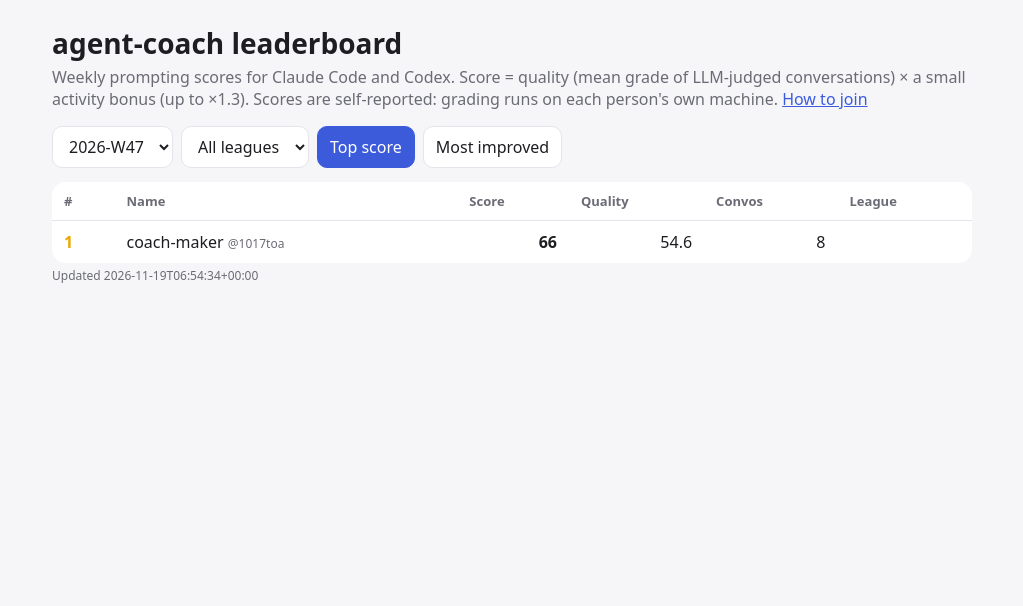
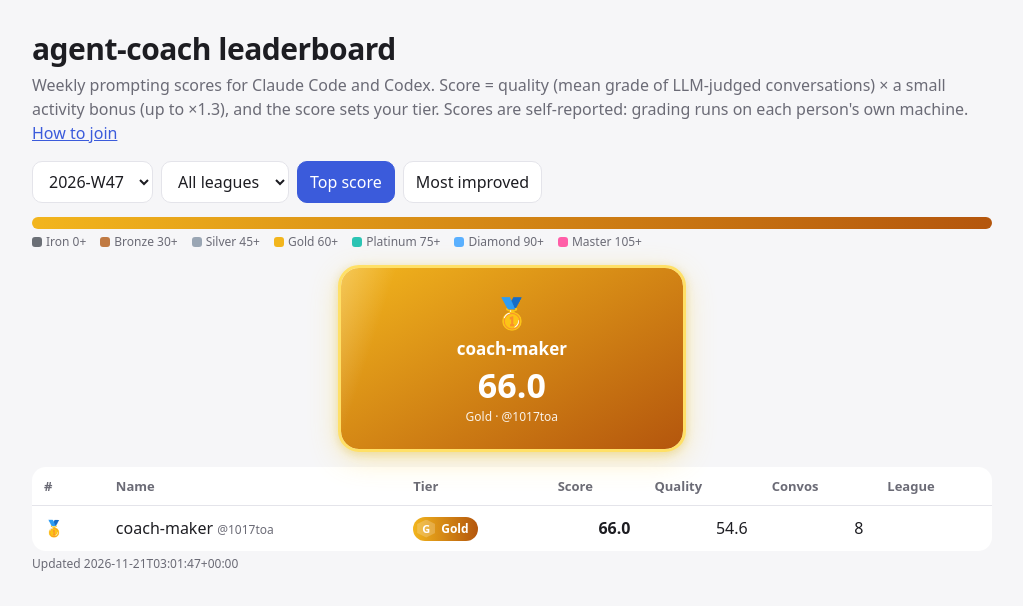
Before and after one commit to 1017toa/agent-coach, a plain HTML site: page docs/leaderboard/index.html in a window 1280 px wide. Shown: the whole page, without its empty margins (128-1151 px from the left). Drawn offline with Linux system fonts and the light colour scheme.

Commit message:
Update leaderboard

```diff
--- a/docs/leaderboard/index.html
+++ b/docs/leaderboard/index.html
@@ -1,43 +1,79 @@
 <!doctype html><html lang="en"><head><meta charset="utf-8"><meta name="viewport" content="width=device-width,initial-scale=1">
 <title>agent-coach leaderboard</title>
-<meta name="description" content="Weekly leaderboard of prompting scores for Claude Code and Codex users, graded by agent-coach.">
+<meta name="description" content="Weekly leaderboard and tiers of prompting scores for Claude Code and Codex users, graded by agent-coach.">
 <style>
-:root{--bg:#f6f6f8;--fg:#1d1d22;--muted:#6b6b76;--card:#fff;--line:#e4e4ea;--acc:#3b5bdb;--gold:#e8a800}
-@media (prefers-color-scheme:dark){:root{--bg:#141418;--fg:#ececf1;--muted:#9a9aa6;--card:#1d1d23;--line:#2c2c35;--acc:#7c93ff}}
+:root{--bg:#f6f6f8;--fg:#1d1d22;--muted:#6b6b76;--card:#fff;--line:#e4e4ea;--acc:#3b5bdb}
+@media (prefers-color-scheme:dark){:root{--bg:#0f0f13;--fg:#ececf1;--muted:#9a9aa6;--card:#1a1a20;--line:#2a2a33;--acc:#8a9dff}}
 body{margin:0;background:var(--bg);color:var(--fg);font-family:system-ui,-apple-system,"Segoe UI","Malgun Gothic",sans-serif}
-main{max-width:920px;margin:0 auto;padding:24px 16px 60px}h1{margin:0 0 4px;font-size:28px}p{color:var(--muted);margin:4px 0 16px}
-.bar{display:flex;gap:8px;flex-wrap:wrap;margin:14px 0}select,button{font:inherit;padding:8px 12px;border-radius:10px;border:1px solid var(--line);background:var(--card);color:var(--fg)}
+main{max-width:960px;margin:0 auto;padding:28px 16px 64px}h1{margin:0 0 4px;font-size:30px;letter-spacing:-.5px}
+p{color:var(--muted);margin:4px 0 16px;line-height:1.5}a{color:var(--acc)}
+.bar{display:flex;gap:8px;flex-wrap:wrap;margin:14px 0}select,button{font:inherit;padding:8px 12px;border-radius:10px;border:1px solid var(--line);background:var(--card);color:var(--fg);cursor:pointer}
 button.on{background:var(--acc);color:#fff;border-color:var(--acc)}
+.dist{display:flex;height:12px;border-radius:6px;overflow:hidden;background:var(--line);margin:8px 0 4px}.dist i{display:block;height:100%;transition:width .8s}
+.legend{display:flex;flex-wrap:wrap;gap:6px 14px;font-size:12px;color:var(--muted);margin-bottom:14px}.legend b{display:inline-block;width:10px;height:10px;border-radius:3px;margin-right:4px;vertical-align:-1px}
+.podium{display:grid;grid-template-columns:1fr 1.15fr 1fr;gap:12px;align-items:end;margin:18px 0}
+.pod{border-radius:18px;padding:16px 12px;text-align:center;color:#fff;position:relative;overflow:hidden;animation:rise .7s cubic-bezier(.2,1.3,.4,1) both;box-shadow:0 10px 30px #0003}
+.pod.p1{padding:24px 12px;animation-delay:.15s}.pod.p2{animation-delay:.3s}.pod.p3{animation-delay:.45s}
+.pod .m{font-size:30px}.pod .nm{font-weight:800;font-size:17px;margin-top:4px;word-break:break-all}.pod .sc{font-size:34px;font-weight:900;margin-top:2px}.pod .tr{font-size:12px;opacity:.9}
+.pod::after{content:"";position:absolute;top:-50%;left:-60%;width:40%;height:200%;background:linear-gradient(90deg,#fff0,#fff5,#fff0);transform:rotate(18deg);animation:sweep 3.5s ease-in-out 1s infinite}
+.pod.p1{outline:3px solid #ffe066;animation:rise .7s cubic-bezier(.2,1.3,.4,1) .15s both,glow 2.4s ease-in-out 1s infinite}
+@keyframes rise{from{transform:translateY(30px) scale(.9);opacity:0}}@keyframes sweep{0%{left:-60%}55%,100%{left:130%}}
+@keyframes glow{50%{box-shadow:0 0 0 6px #ffe06655,0 10px 40px #ffd43b88}}
 table{width:100%;border-collapse:collapse;background:var(--card);border-radius:14px;overflow:hidden}
 th,td{padding:10px 12px;border-bottom:1px solid var(--line);text-align:left;font-variant-numeric:tabular-nums}th{color:var(--muted);font-weight:600;font-size:13px}
-td.n{text-align:right}tr:last-child td{border-bottom:0}.r1{color:var(--gold);font-weight:800}.chip{font-size:12px;color:var(--muted)}
-a{color:var(--acc)}.empty{padding:30px;text-align:center;color:var(--muted)}
-@media (max-width:640px){.hide{display:none}}
+td.n{text-align:right}tr:last-child td{border-bottom:0}tr.row{animation:fade .5s ease both}@keyframes fade{from{opacity:0;transform:translateX(-8px)}}
+.tier{display:inline-flex;align-items:center;gap:6px;padding:3px 9px 3px 4px;border-radius:999px;color:#fff;font-size:12px;font-weight:700;white-space:nowrap}
+.tier .hx{width:18px;height:18px;display:grid;place-items:center;font-size:11px;clip-path:polygon(50% 0,100% 25%,100% 75%,50% 100%,0 75%,0 25%);background:#fff3}
+.tier.master,.tier.diamond{position:relative;overflow:hidden}.tier.master::after,.tier.diamond::after{content:"";position:absolute;inset:0;background:linear-gradient(100deg,#fff0 30%,#fff8 50%,#fff0 70%);transform:translateX(-100%);animation:chip 2.6s ease-in-out infinite}
+@keyframes chip{60%,100%{transform:translateX(100%)}}
+.chip{font-size:12px;color:var(--muted)}.empty{padding:30px;text-align:center;color:var(--muted);background:var(--card);border-radius:14px}
+@media (max-width:640px){.hide{display:none}.podium{gap:8px}.pod .sc{font-size:26px}}
+@media (prefers-reduced-motion:reduce){*{animation:none!important;transition:none!important}}
 </style></head><body><main>
 <h1>agent-coach leaderboard</h1>
-<p>Weekly prompting scores for Claude Code and Codex. Score = quality (mean grade of LLM-judged conversations) × a small activity bonus (up to ×1.3). Scores are self-reported: grading runs on each person's own machine. <a href="https://github.com/1017toa/agent-coach#weekly-ranking">How to join</a></p>
+<p>Weekly prompting scores for Claude Code and Codex. Score = quality (mean grade of LLM-judged conversations) × a small activity bonus (up to ×1.3), and the score sets your tier. Scores are self-reported: grading runs on each person's own machine. <a href="https://github.com/1017toa/agent-coach#weekly-ranking">How to join</a></p>
 <div class="bar"><select id="week"></select><select id="league"></select>
 <button id="t-score" class="on">Top score</button><button id="t-imp">Most improved</button></div>
+<div class="dist" id="dist"></div><div class="legend" id="legend"></div>
+<div id="podium"></div>
 <div id="board"></div>
 <p class="chip" id="upd"></p>
 </main>
-<script id="data" type="application/json">{"updated": "2026-11-19T06:54:34+00:00", "weeks": {"2026-W47": [{"login": "1017toa", "nickname": "coach-maker", "league": "", "week": "2026-W47", "conversations": 8, "quality": 54.6, "bonus": 1.208, "score": 66.0, "improvement": -2.8, "habits": {"specific_context": 50, "done_criteria": 21, "constraints": 38, "hand_over": 94, "scope_signal": 62, "plan_first": 25, "stop_conditions": 38, "evidence": 58, "steering": 86, "reusable_guidance": 75, "focused_session": 25, "model_effort": 93}, "sources": ["claude"], "issue": 1, "submitted": "2026-11-19T06:54:25Z"}]}}</script>
+<script id="data" type="application/json">{"updated": "2026-11-21T03:01:47+00:00", "tiers": [{"id": "iron", "min": 0, "en": "Iron", "ko": "아이언", "from": "#6b6f76", "to": "#2f3237", "accent": "#d0d3d8"}, {"id": "bronze", "min": 30, "en": "Bronze", "ko": "브론즈", "from": "#c07a43", "to": "#6b3a1b", "accent": "#ffd9b8"}, {"id": "silver", "min": 45, "en": "Silver", "ko": "실버", "from": "#9aa6b4", "to": "#4a5563", "accent": "#f1f5f9"}, {"id": "gold", "min": 60, "en": "Gold", "ko": "골드", "from": "#f2b51d", "to": "#b4560d", "accent": "#fff2b3"}, {"id": "platinum", "min": 75, "en": "Platinum", "ko": "플래티넘", "from": "#2bc4b4", "to": "#1c6f8a", "accent": "#d6fff9"}, {"id": "diamond", "min": 90, "en": "Diamond", "ko": "다이아몬드", "from": "#5ab0ff", "to": "#6b3cf0", "accent": "#c3f0ff"}, {"id": "master", "min": 105, "en": "Master", "ko": "마스터", "from": "#ff5ea8", "to": "#7a2cff", "accent": "#ffe066"}], "weeks": {"2026-W47": [{"login": "1017toa", "nickname": "coach-maker", "league": "", "week": "2026-W47", "conversations": 8, "quality": 54.6, "bonus": 1.208, "score": 66.0, "improvement": -2.8, "habits": {"specific_context": 50, "done_criteria": 21, "constraints": 38, "hand_over": 94, "scope_signal": 62, "plan_first": 25, "stop_conditions": 38, "evidence": 58, "steering": 86, "reusable_guidance": 75, "focused_session": 25, "model_effort": 93}, "sources": ["claude"], "issue": 1, "submitted": "2026-11-19T06:54:25Z", "tier": "gold"}]}}</script>
 <script>
 const D = JSON.parse(document.getElementById("data").textContent);
 const esc = s => String(s ?? "").replace(/[&<>"]/g, c => ({"&":"&amp;","<":"&lt;",">":"&gt;",'"':"&quot;"}[c]));
 const W = Object.keys(D.weeks), $ = id => document.getElementById(id);
+const T = Object.fromEntries((D.tiers || []).map(t => [t.id, t]));
+const reduce = matchMedia("(prefers-reduced-motion: reduce)").matches;
+const badge = id => { const t = T[id] || {en: "?", from: "#888", to: "#555"};
+  return `<span class="tier ${esc(id)}" style="background:linear-gradient(90deg,${t.from},${t.to})"><span class="hx">${esc(t.en[0])}</span>${esc(t.en)}</span>`; };
+const MED = ["🥇", "🥈", "🥉"];
 let mode = "score";
 $("week").innerHTML = W.map(w => `<option>${w}</option>`).join("") || "<option>-</option>";
+$("legend").innerHTML = (D.tiers || []).map(t => `<span><b style="background:${t.from}"></b>${esc(t.en)} ${t.min}+</span>`).join("");
 function leagues(){ const s = new Set((D.weeks[$("week").value] || []).map(e => e.league).filter(Boolean));
   $("league").innerHTML = `<option value="">All leagues</option>` + [...s].sort().map(l => `<option>${esc(l)}</option>`).join(""); }
+function countUp(){ if (reduce) return; document.querySelectorAll("[data-n]").forEach(el => { const fin = parseFloat(el.dataset.n), t0 = performance.now(), sign = el.dataset.sign || "";
+  const f = now => { const k = Math.min(1, (now - t0) / 900), v = fin * (1 - Math.pow(1 - k, 3)); el.textContent = sign + (Math.round(v * 10) / 10).toFixed(1);
+    if (k < 1) requestAnimationFrame(f); else el.textContent = sign + fin.toFixed(1); }; requestAnimationFrame(f); }); }
 function draw(){
   let rows = (D.weeks[$("week").value] || []).filter(e => !$("league").value || e.league === $("league").value);
+  const all = rows.length;
+  $("dist").innerHTML = (D.tiers || []).map(t => { const n = rows.filter(e => e.tier === t.id).length;
+    return n ? `<i title="${esc(t.en)}: ${n}" style="width:${n / all * 100}%;background:linear-gradient(90deg,${t.from},${t.to})"></i>` : ""; }).join("");
   if (mode === "imp") rows = rows.filter(e => e.improvement != null).sort((a, b) => b.improvement - a.improvement);
-  if (!rows.length) { $("board").innerHTML = `<div class="empty">No submissions yet for this view.</div>`; return; }
-  $("board").innerHTML = `<table><tr><th>#</th><th>Name</th><th class="n">${mode === "imp" ? "Change" : "Score"}</th><th class="n hide">Quality</th><th class="n hide">Convos</th><th class="hide">League</th></tr>` +
-    rows.map((e, i) => `<tr><td class="${i ? "" : "r1"}">${i + 1}</td><td>${esc(e.nickname)} <span class="chip">@${esc(e.login)}</span></td>
-    <td class="n"><b>${mode === "imp" ? (e.improvement >= 0 ? "+" : "") + e.improvement : e.score}</b></td><td class="n hide">${e.quality}</td>
+  const val = e => mode === "imp" ? e.improvement : e.score, sign = e => mode === "imp" && e.improvement >= 0 ? "+" : "";
+  if (!rows.length) { $("podium").innerHTML = ""; $("board").innerHTML = `<div class="empty">No submissions yet for this view.</div>`; return; }
+  const top = rows.slice(0, 3), order = [1, 0, 2].filter(i => top[i]);
+  $("podium").innerHTML = `<div class="podium">` + [1, 0, 2].map(i => { const e = top[i]; if (!e) return "<div></div>"; const t = T[e.tier] || {};
+    return `<div class="pod p${i + 1}" style="background:linear-gradient(150deg,${t.from},${t.to})"><div class="m">${MED[i]}</div><div class="nm">${esc(e.nickname)}</div>
+    <div class="sc" data-n="${val(e)}" data-sign="${sign(e)}">${sign(e)}${val(e)}</div><div class="tr">${esc(t.en || "")} · @${esc(e.login)}</div></div>`; }).join("") + `</div>`;
+  $("board").innerHTML = `<table><tr><th>#</th><th>Name</th><th>Tier</th><th class="n">${mode === "imp" ? "Change" : "Score"}</th><th class="n hide">Quality</th><th class="n hide">Convos</th><th class="hide">League</th></tr>` +
+    rows.map((e, i) => `<tr class="row" style="animation-delay:${Math.min(i, 20) * 40}ms"><td>${MED[i] || i + 1}</td><td>${esc(e.nickname)} <span class="chip">@${esc(e.login)}</span></td>
+    <td>${badge(e.tier)}</td><td class="n"><b data-n="${val(e)}" data-sign="${sign(e)}">${sign(e)}${val(e)}</b></td><td class="n hide">${e.quality}</td>
     <td class="n hide">${e.conversations}</td><td class="hide chip">${esc(e.league)}</td></tr>`).join("") + `</table>`;
+  countUp();
 }
 $("week").onchange = () => { leagues(); draw(); }; $("league").onchange = draw;
 $("t-score").onclick = () => { mode = "score"; $("t-score").classList.add("on"); $("t-imp").classList.remove("on"); draw(); };
```
Also changed, not shown: docs/leaderboard/data.json (+68 -2 lines).
